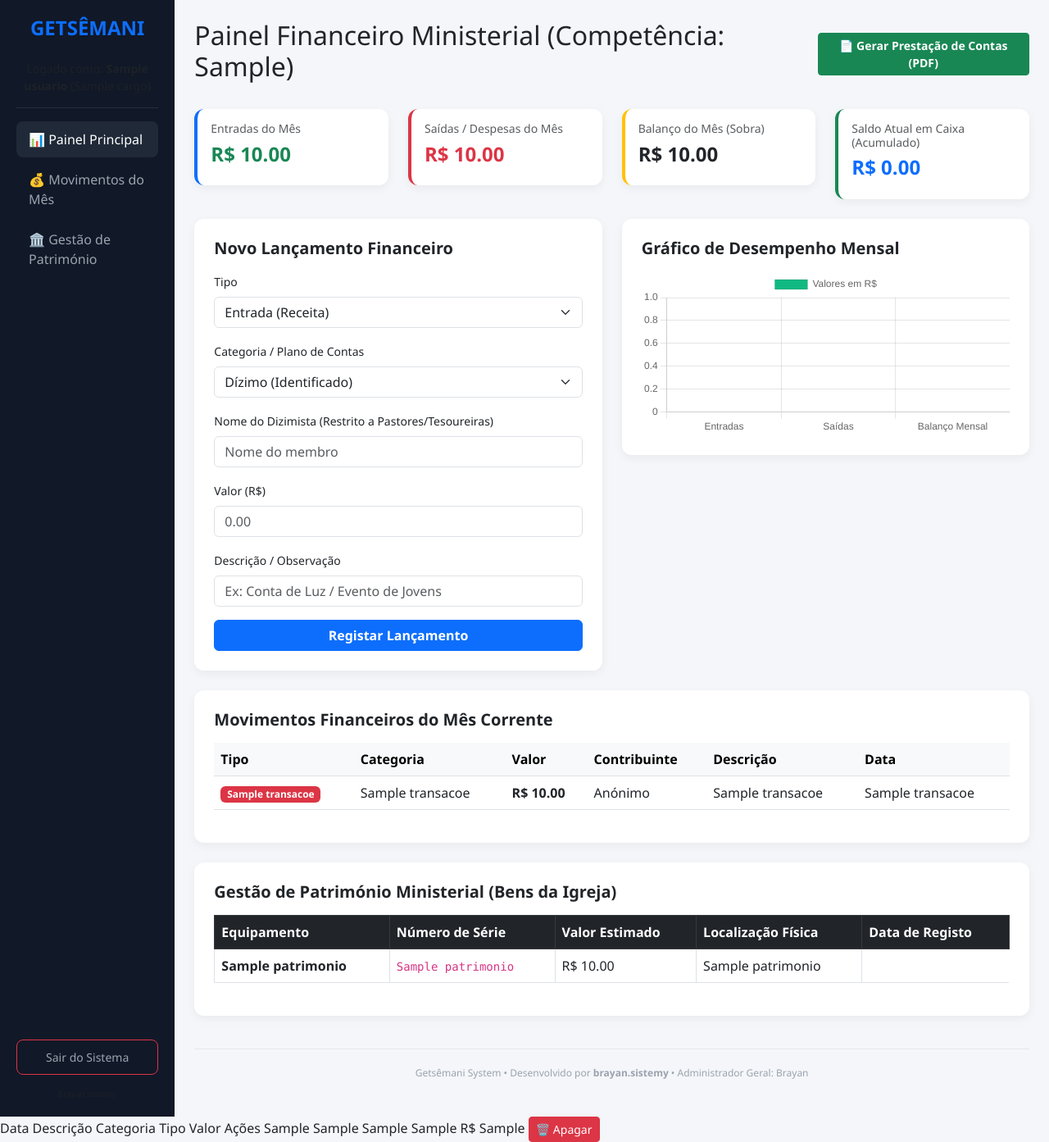
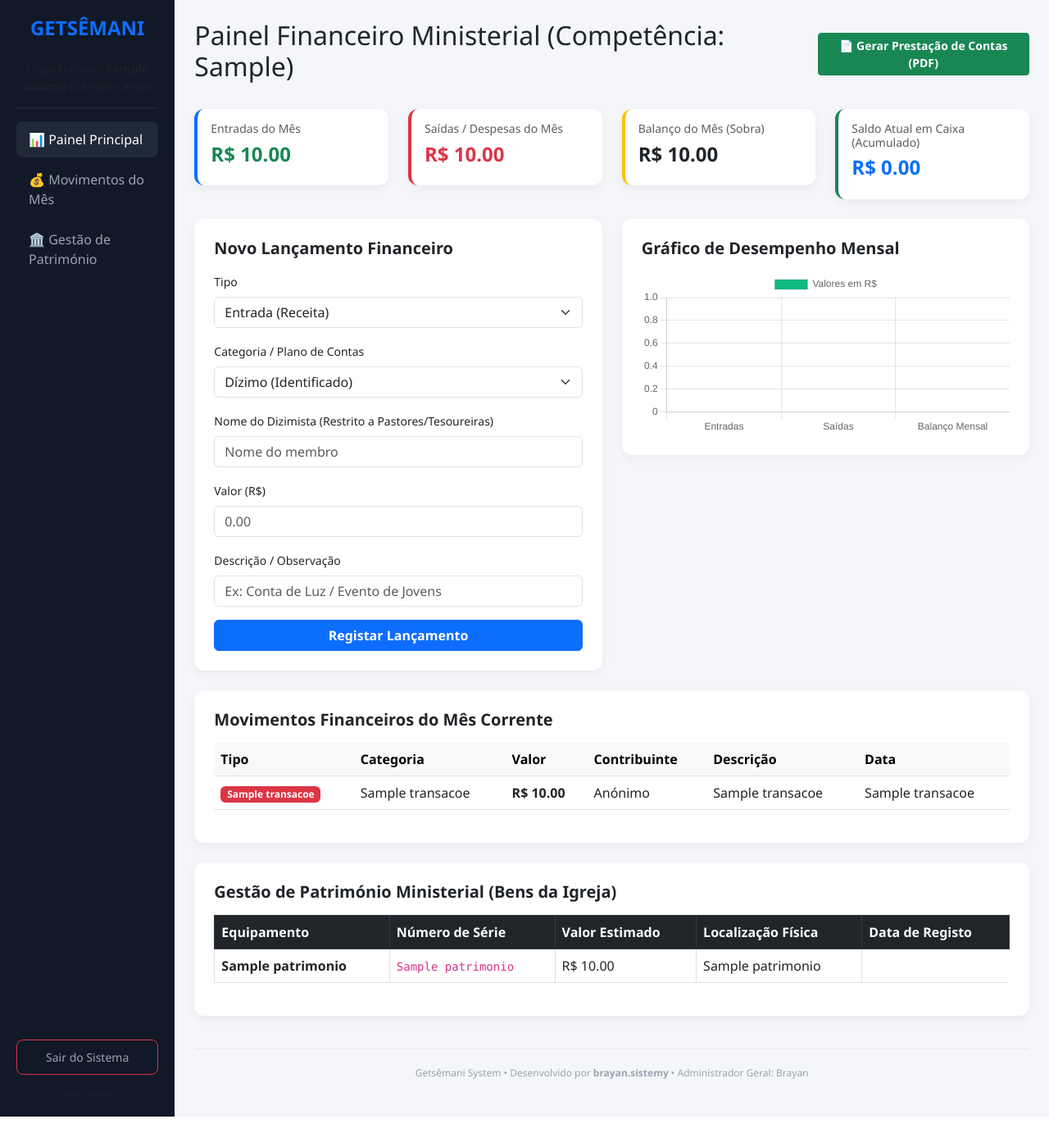
Before and after one commit to brayancanuto2023-hash/getsemani-system, a Flask app: template templates/index.html in a window 1280 px wide. Shown: the whole page at 82% size. After the commit the page ends 1362 px from the top, so only its background shows below. Run offline with Flask 3, Linux system fonts and the light colour scheme; the template is opened without the code that fills it: most values are stand-ins (such as "Sample title", 1, 10 or a date in 2020).

Commit message:
Update index.html

```diff
--- a/templates/index.html
+++ b/templates/index.html
@@ -587,24 +587,3 @@
 </body>
 
 </html>
-<!-- No cabeçalho da tabela -->
-<tr>
-    <th>Data</th>
-    <th>Descrição</th>
-    <th>Categoria</th>
-    <th>Tipo</th>
-    <th>Valor</th>
-    <th>Ações</th> <!-- Nova coluna -->
-</tr>
-
-<!-- Dentro do loop que gera as linhas da tabela (ex: for t in transacoes) -->
-<tr>
-    <td>{{ t[1] }}</td>
-    <td>{{ t[2] }}</td>
-    <td>{{ t[3] }}</td>
-    <td>{{ t[4] }}</td>
-    <td>R$ {{ t[5] }}</td>
-    <td>
-        <a href="/excluir/{{ t[0] }}" class="btn btn-sm btn-danger" onclick="return confirm('Tem certeza que deseja excluir esta transação?');">🗑️ Apagar</a>
-    </td>
-</tr>
```
